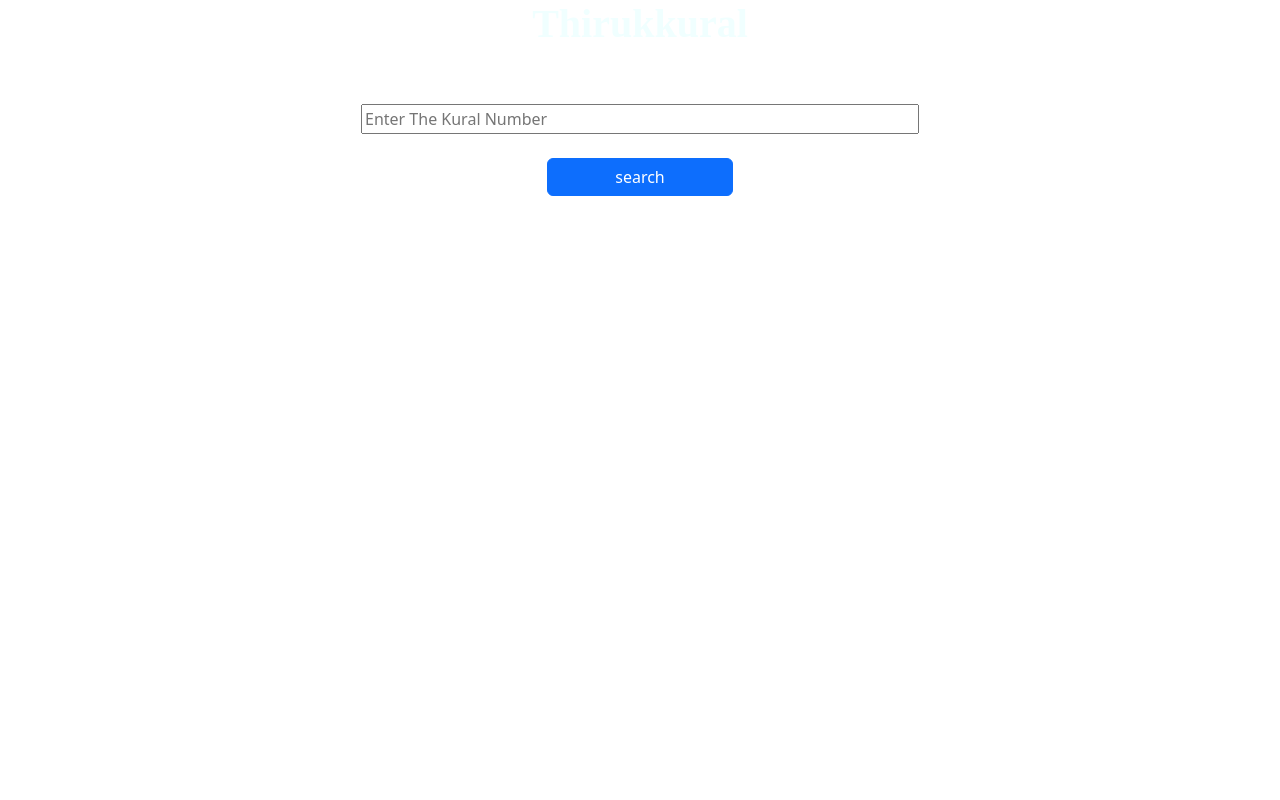
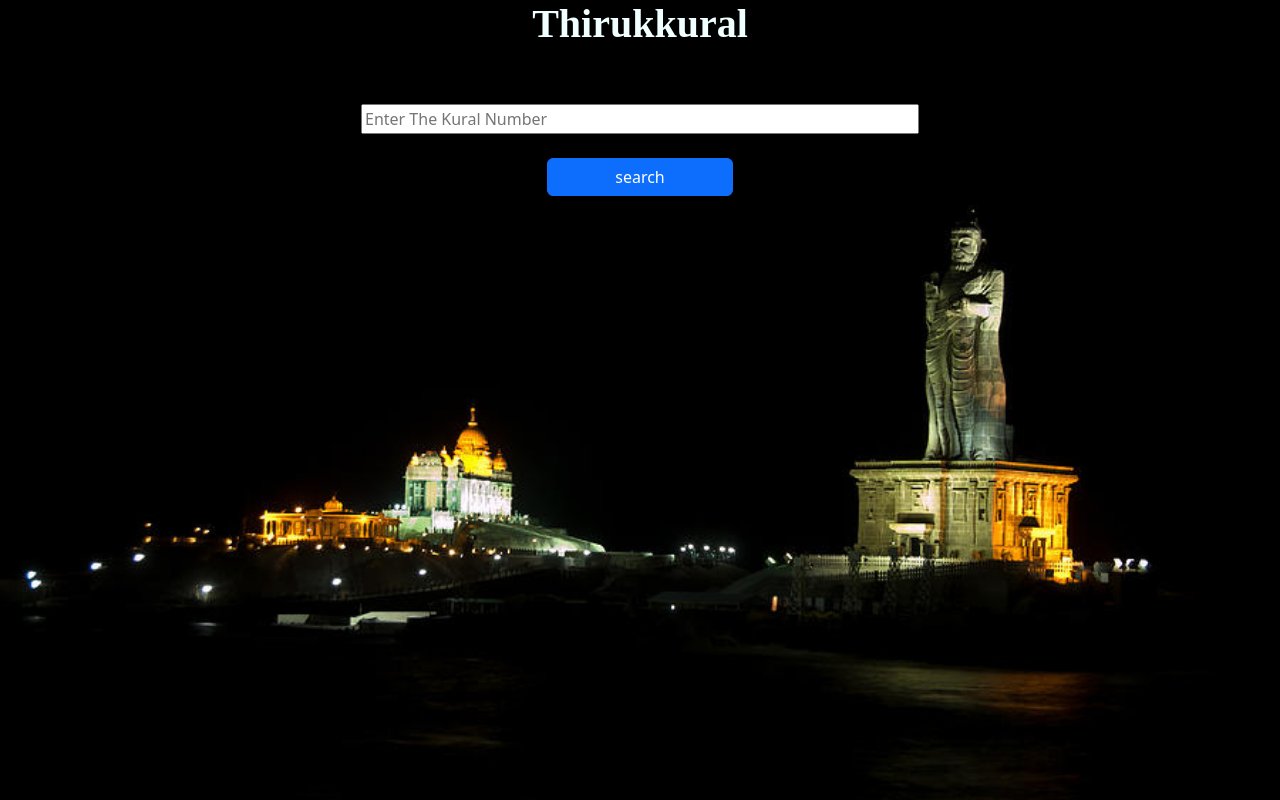
Before and after one commit to praveenrames/fsd60-Thirukural-api, a plain HTML site: page index.html in a window 1280 px wide. Drawn offline with nearby package versions, Linux system fonts and the light colour scheme; no server answers.

Commit message:
Update style.css

```diff
--- a/style.css
+++ b/style.css
@@ -1,5 +1,5 @@
 body{
-    background-image: url(./kanyakumari-saurabh.jpg);
+    background-image: url(./img/Kanyakumari-saurabh.jpg);
     background-size: 100%;
     background-repeat: no-repeat;
     background-attachment:fixed;
```
